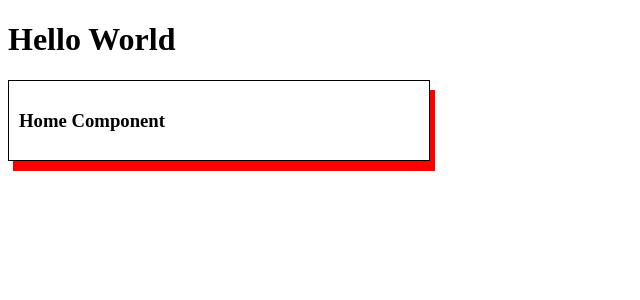
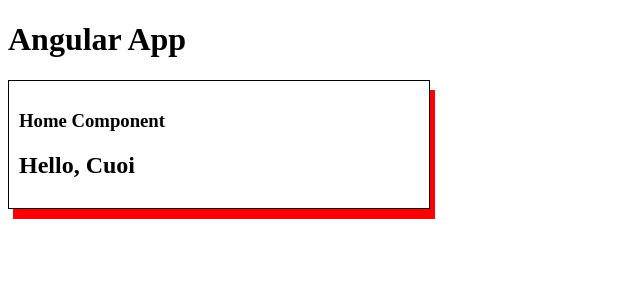
Before and after one commit to cuoigl/Angular-app, an Angular app: page / in a window 1280 px wide. Shown: the top 300 px of the page, without its empty margins (0-640 px from the left). Built offline with nearby package versions, Linux system fonts and the light colour scheme.

Commit message:
DataBindingValue

```diff
--- a/src/app/app.component.html
+++ b/src/app/app.component.html
@@ -1,3 +1,3 @@
-<h1>Hello World</h1>
+<h1>Angular App</h1>
 
 <app-home></app-home>
--- a/src/app/home/home.component.html
+++ b/src/app/home/home.component.html
@@ -1,4 +1,5 @@
 <div class="test">
 
     <h3>Home Component</h3>
+    <h2>Hello, {{ name }} </h2>
 </div>
--- a/src/app/home/home.component.ts
+++ b/src/app/home/home.component.ts
@@ -3,13 +3,12 @@
 @Component({
   selector: 'app-home',
   templateUrl: './home.component.html',
-  styleUrls: ['./home.component.scss']
+  styleUrls: ['./home.component.scss'],
 })
 export class HomeComponent implements OnInit {
+  public name = 'Cuoi';
 
-  constructor() { }
+  constructor() {}
 
-  ngOnInit(): void {
-  }
-
+  ngOnInit(): void {}
 }
```
